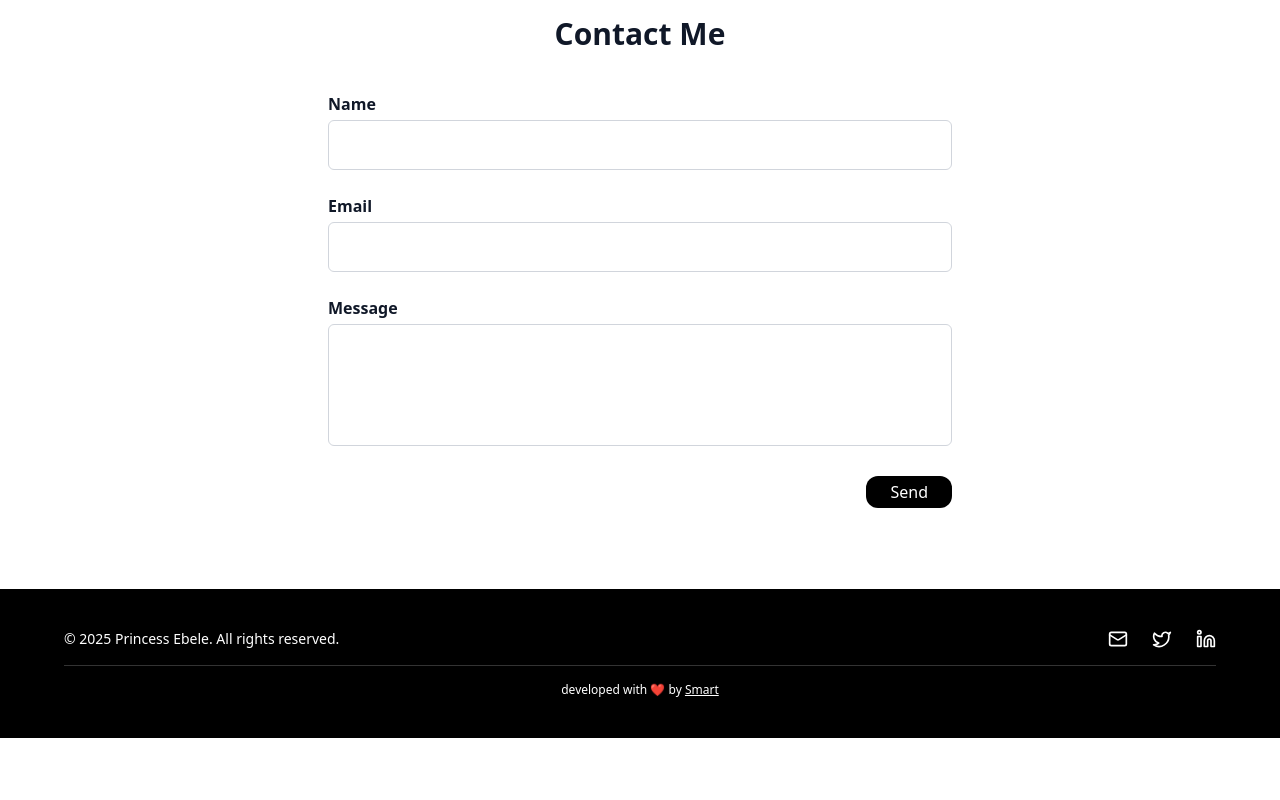
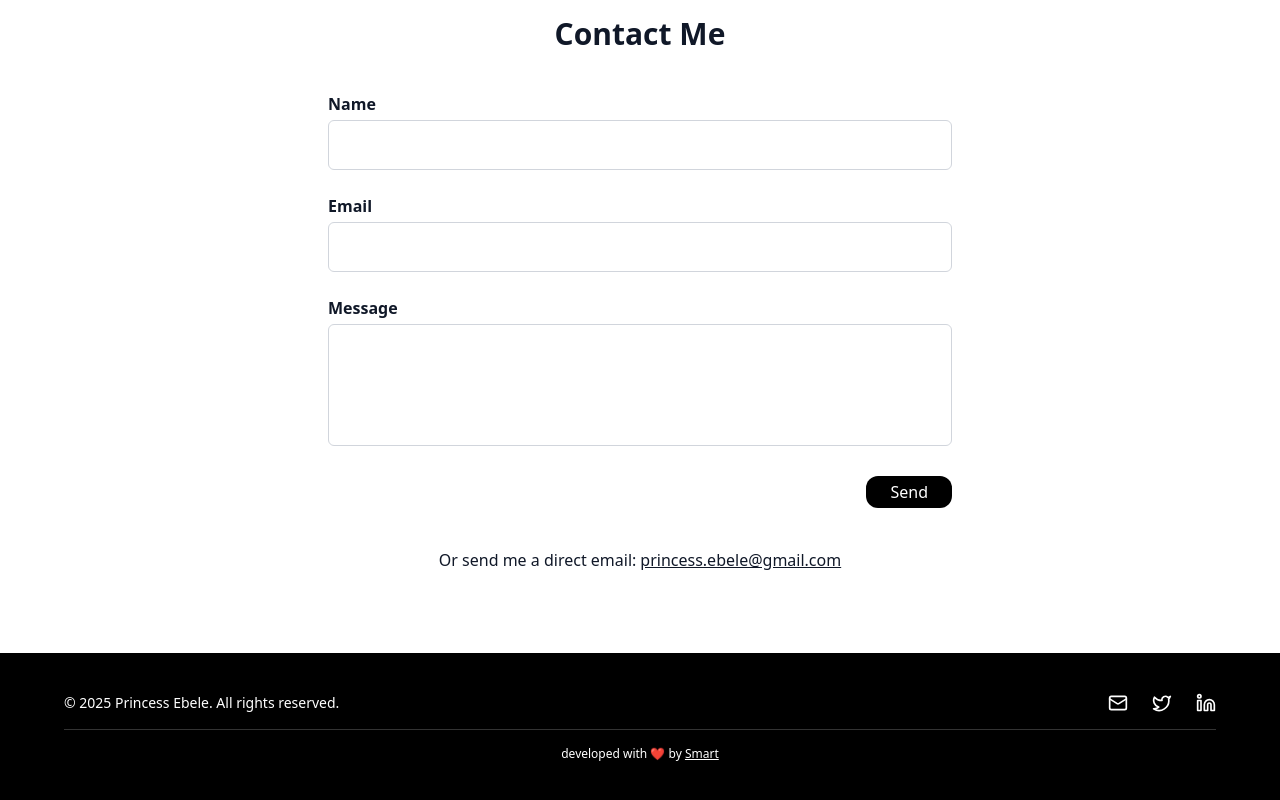
Before and after one commit to lilprof01/Graced, a React (Vite) app: page / in a window 1280 px wide. Shown: the part 3120-3920 px from the top of the page. Before the commit the page ends 3858 px from the top, so only its background shows below. Built offline with nearby package versions, Linux system fonts and the light colour scheme.

Commit message:
additions

```diff
--- a/src/Components/Main/Contact.tsx
+++ b/src/Components/Main/Contact.tsx
@@ -84,6 +84,8 @@ const Contact = () => {
           </button>
         </div>
       </form>
+
+      <div className="flex flex-col sm:flex-row justify-center items-center text-center gap-1 mt-10">Or send me a direct email: <a href="mailto:princess.ebele@gmail.com" className="underline hover:text-primary transition-all duration-300 ease-in-ou">princess.ebele@gmail.com</a></div>
     </motion.section>
   );
 };
```
